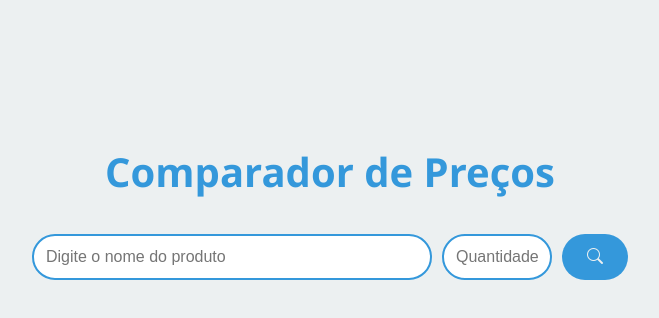
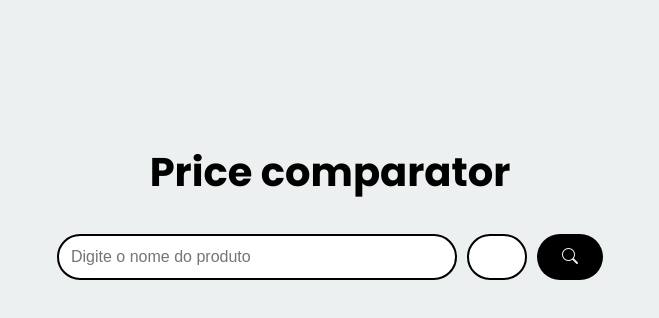
Before and after one commit to Pedro-Office/Meus-Projetos, a plain HTML site: page Comparador de Preços/index.html in a window 1280 px wide. Shown: the whole page, without its empty margins (310-969 px from the left). Drawn offline with nearby package versions, Linux system fonts and the light colour scheme.

Commit message:
Ultima atualização (black)

```diff
--- a/Comparador de Preços/index.html
+++ b/Comparador de Preços/index.html
@@ -8,17 +8,25 @@
     <script src="https://cdn.jsdelivr.net/npm/chart.js@4.4.7/dist/chart.umd.min.js"></script>
     <link rel="stylesheet" href="https://cdn.jsdelivr.net/npm/bootstrap-icons@1.11.3/font/bootstrap-icons.min.css">
     <link rel="stylesheet" href="styles.css">
+    <link rel="preconnect" href="https://fonts.googleapis.com">
+    <link rel="preconnect" href="https://fonts.gstatic.com" crossorigin>
+    <link href="https://fonts.googleapis.com/css2?family=Poppins:ital,wght@0,100;0,200;0,300;0,400;0,500;0,600;0,700;0,800;0,900;1,100;1,200;1,300;1,400;1,500;1,600;1,700;1,800;1,900&display=swap" rel="stylesheet">
 </head>
 
 <body>
     <main class="container">
-        <h1>Comparador de Preços</h1>
+        <h1>Price comparator</h1>
         <form class="search-form">
             <input placeholder="Digite o nome do produto" class="product-input">
-            <input placeholder="Quantidade" class="product-quantity" id="quantity"><button type="submit"><i class="bi bi-search"></i></button>
+            <input class="product-quantity" id="quantity" type="number"><button type="submit"><i class="bi bi-search"></i></button>
         </form>
+
+        <!-- Dentro dessa div é onde o innerHTML é colocado -->
         <div class="product-list"></div>
+
+        <!-- Import do Gráfico -->
         <canvas class="price-chart"></canvas>
+
     </main>
     <script>
         const searchForm = document.querySelector('.search-form');
@@ -71,8 +79,8 @@
                     datasets: [{
                         label: 'Preço (R$)',
                         data: products.map(p => p.price),
-                        backgroundColor: '#3498db',
-                        borderColor: '#115e92',
+                        backgroundColor: '#000',
+                        borderColor: '#000',
                         borderWidth: 1
                     }]
                 },
--- a/Comparador de Preços/styles.css
+++ b/Comparador de Preços/styles.css
@@ -5,7 +5,7 @@
 }
 
 :root {
-    --primary-color: #3498db;
+    --primary-color: #000000;
     --secondary-color: #2ecc71;
     --background-color: #ecf0f1;
     --text-color: #34495e;
@@ -14,7 +14,7 @@
 }
 
 body {
-    font-family: 'Segoe UI', Tahoma, Geneva, Verdana, sans-serif;
+    font-family: 'Poppins';
     line-height: 1.6;
     background-color: var(--background-color);
     color: var(--text-color);
@@ -38,7 +38,6 @@ h1 {
     display: flex;
     justify-content: center;
     gap: 10px;
-
 }
 
 .search-form .product-input {
@@ -56,7 +55,7 @@ h1 {
     border: 2px solid var(--primary-color);
     border-radius: 25px;
     outline: none;
-    width: 110px;
+    width: 60px;
 }
 
 .search-form .product-input:focus {
@@ -74,7 +73,7 @@ h1 {
 }
 
 .search-form button:hover {
-    background-color: #2980b9;
+    background-color: #3b3b3b;
 }
 
 .product-card {
```
